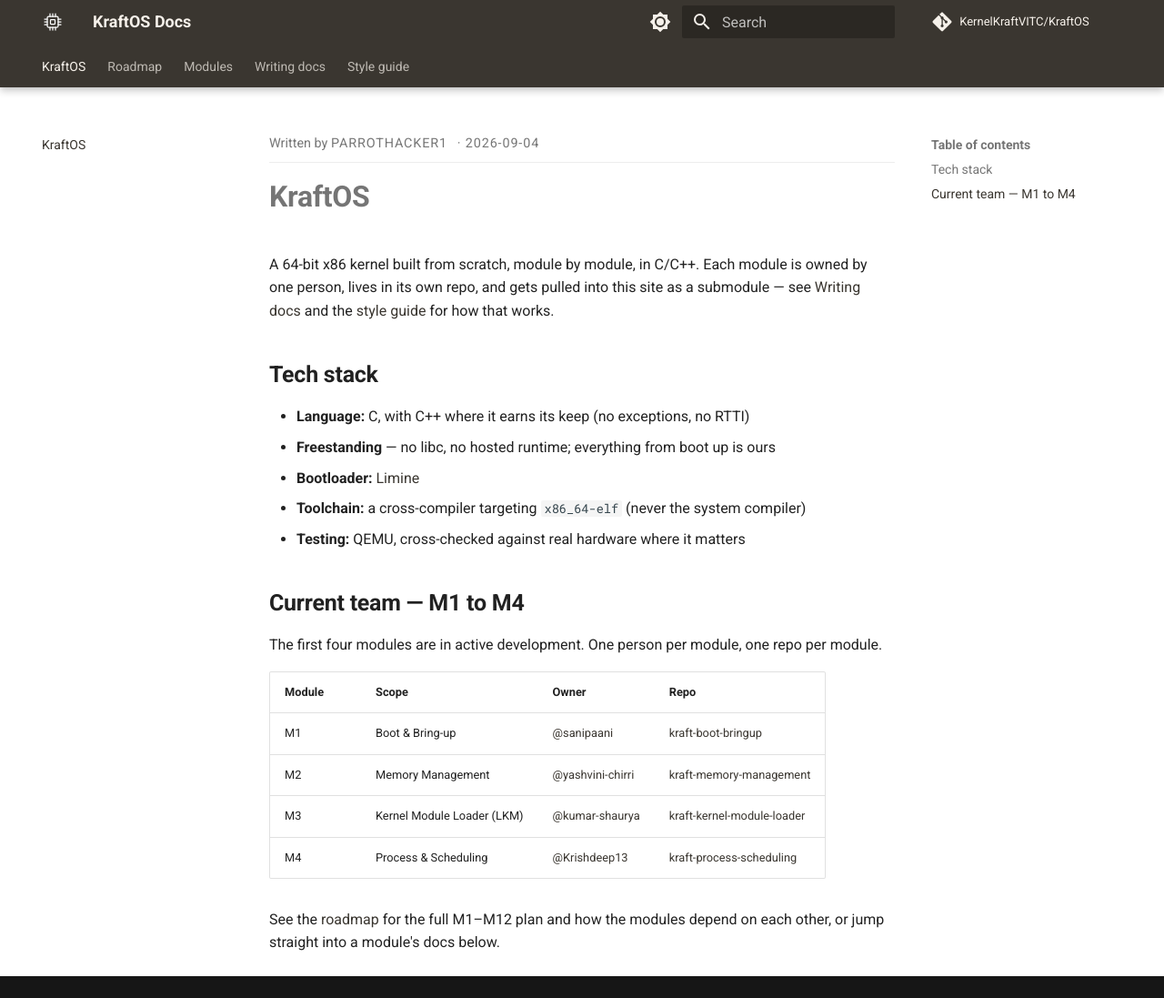
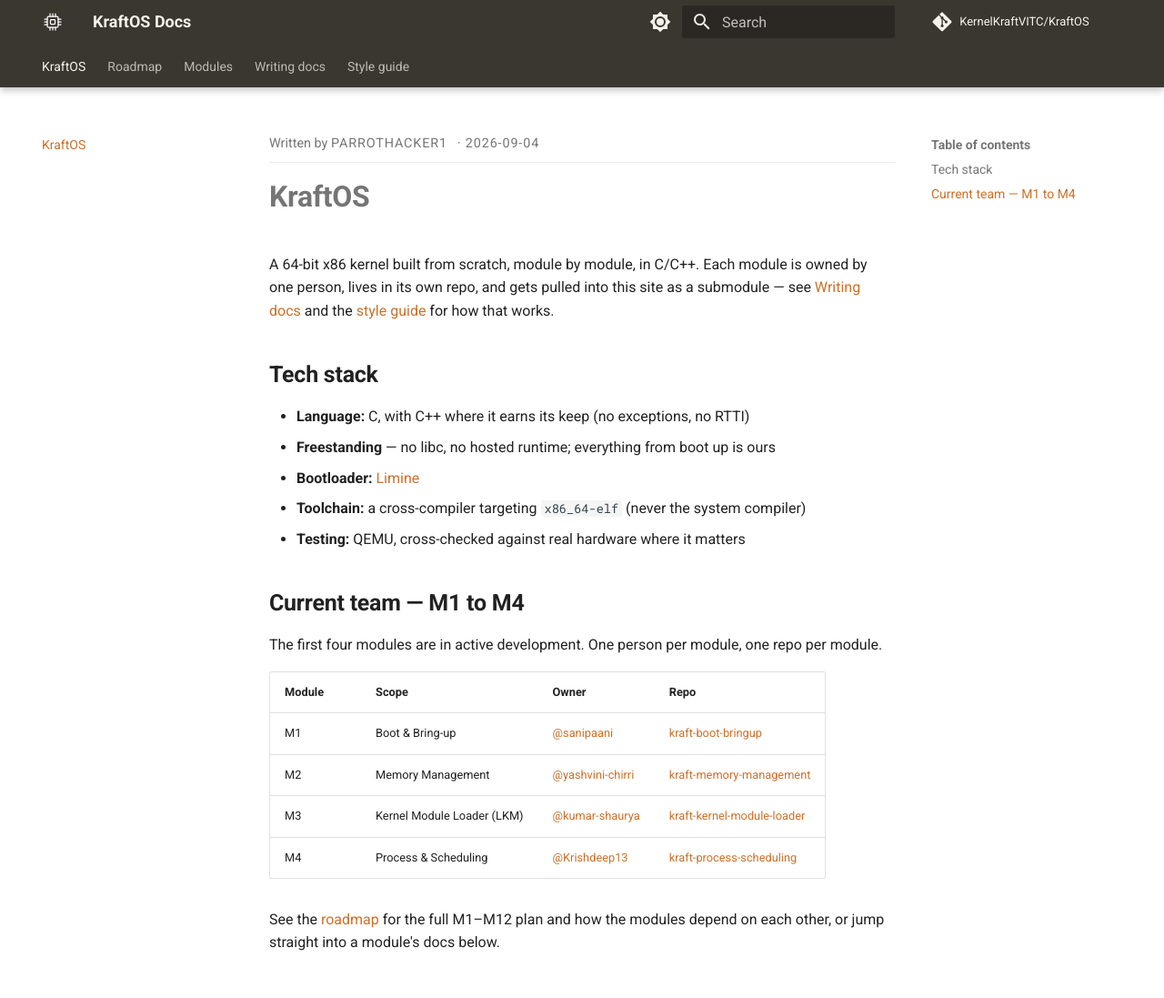
Before and after one commit to KernelKraftVITC/KraftOS, an MkDocs documentation site: the page built from docs/index.md, in a window 1280 px wide and 1097 px high. Shown: the whole window at 91% size. Built offline with MkDocs 1.6.1 and Material for MkDocs 9.7.7, drawn with Linux system fonts in a browser that asks for light colours; comment, search, counter and statistics services are not loaded.

Commit message:
Fix invisible active nav item, remove footer entirely
Active sidebar link color comes from --md-typeset-a-color, which
defaults to --md-primary-fg-color — ours is near-black, so the active
item was rendering black-on-black. Pointed it at the accent color
instead (matches hover). Footer nav bar had a fixed near-black
background unrelated to the brand palette; simplest fix is to hide it.

Co-Authored-By: Claude Sonnet 5 <noreply@anthropic.com>
Claude-Session: https://claude.ai/code/session_014hRxkiwu2XHoZjDe2tCupS

```diff
--- a/docs/stylesheets/extra.css
+++ b/docs/stylesheets/extra.css
@@ -19,10 +19,17 @@
   --md-accent-fg-color--transparent: #c9722c1a;
   --md-accent-bg-color: #fff;
   --md-accent-bg-color--light: #ffffffb3;
+  /* Material derives link + active-nav-item color from --md-typeset-a-color,
+     which defaults to --md-primary-fg-color. Ours is near-black, so the
+     active sidebar item was rendering black-on-black. Point it at the
+     accent instead — visible, and matches the hover color already used. */
+  --md-typeset-a-color: var(--md-accent-fg-color);
 }
 
-[data-md-color-scheme="slate"] .md-typeset a {
-  color: #e08a3e;
+/* The prev/next footer nav is a fixed near-black bar unrelated to the
+   brand palette — simpler to drop it than fight its styling. */
+.md-footer {
+  display: none !important;
 }
 
 .md-typeset h1,
```
